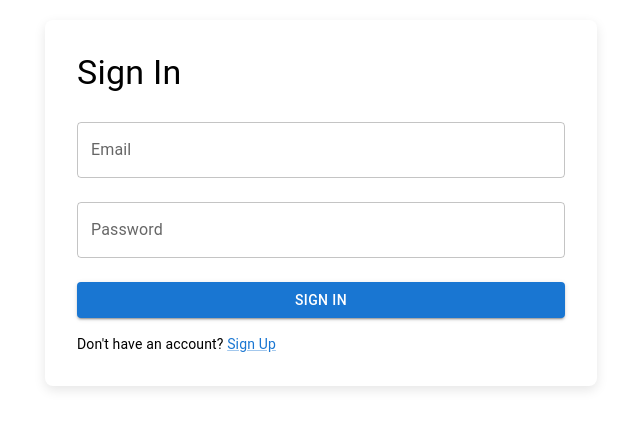
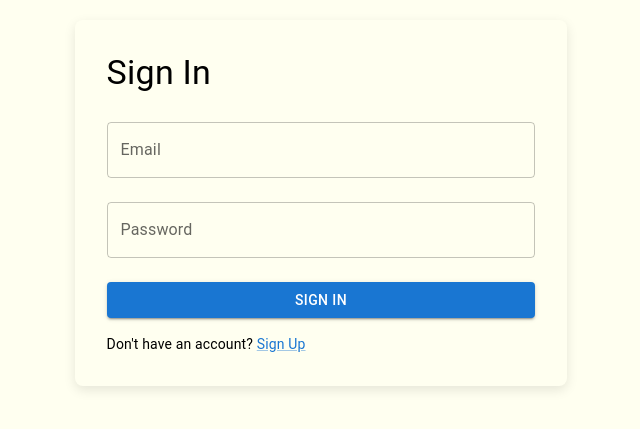
Before and after one commit to JohnKamaujk/ai-customer-support, a Next.js app: page /signin in a window 1280 px wide. Shown: the part 197-626 px from the top of the page, without its empty margins (319-959 px from the left). Built offline with nearby package versions, Linux system fonts and the light colour scheme; no server answers.

Commit message:
:bento:chore: Update signin UI

```diff
--- a/src/app/(auth)/signin/page.tsx
+++ b/src/app/(auth)/signin/page.tsx
@@ -48,18 +48,20 @@ export default function Signin() {
 
   return (
     <Container
-      maxWidth="sm"
+      maxWidth={false}
       sx={{
         display: "flex",
         flexDirection: "column",
         alignItems: "center",
         justifyContent: "center",
         height: "100vh",
+        width: "100vw",
+        bgcolor: "var(--primary-bg)",
       }}
     >
       <Box
         sx={{
-          width: "100%",
+          width: "40%",
           p: 4,
           boxShadow: "0px 4px 12px rgba(0, 0, 0, 0.1)",
           borderRadius: 2,
```
